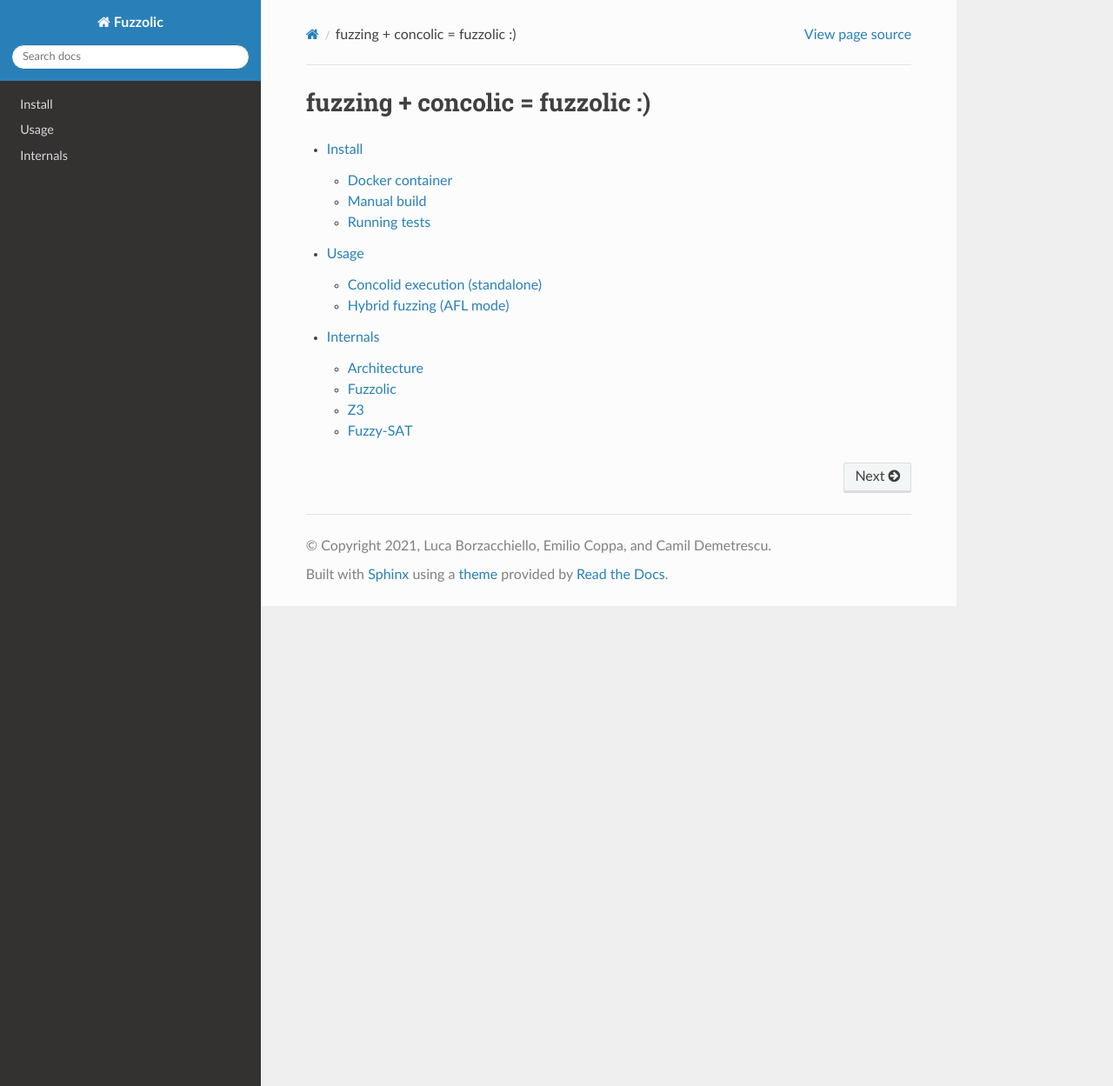
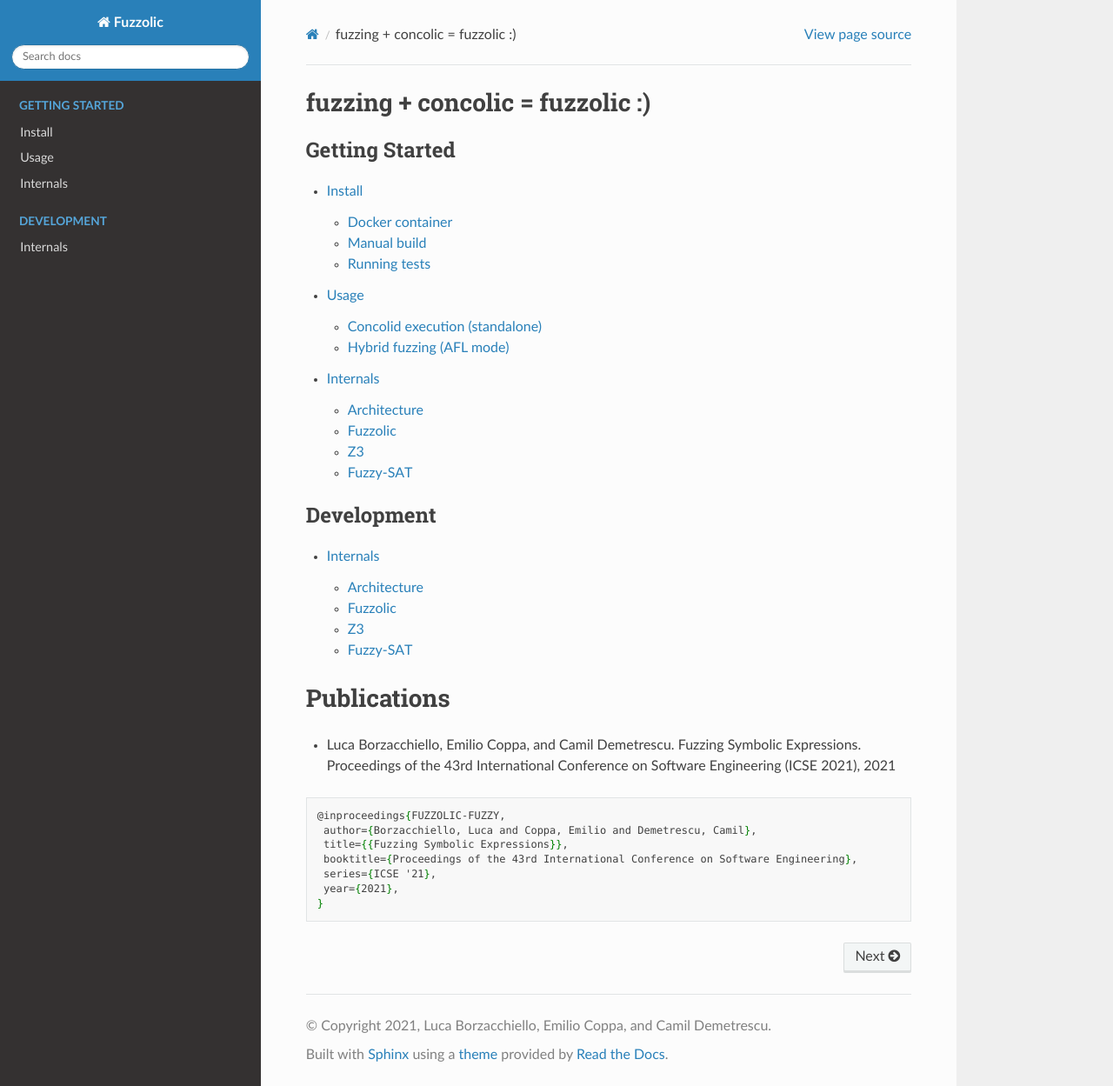
Before and after one commit to season-lab/fuzzolic, a Sphinx documentation site: the page built from docs/index.rst, in a window 1280 px wide and 1249 px high. Shown: the whole window at 87% size. Built offline with Sphinx 7.4.7 and the Read the Docs theme 2.0.0, drawn with Linux system fonts in a browser that asks for light colours.

Commit message:
Update index.rst

```diff
--- a/docs/index.rst
+++ b/docs/index.rst
@@ -5,7 +5,29 @@ fuzzing + concolic = fuzzolic :)
 
 .. toctree::
    :maxdepth: 3
+   :caption: Getting Started
 
    install
    usage
    internals
+
+.. toctree::
+   :maxdepth: 3
+   :caption: Development
+
+   internals
+
+Publications
+============
+
+* Luca Borzacchiello, Emilio Coppa, and Camil Demetrescu. Fuzzing Symbolic Expressions. Proceedings of the 43rd International Conference on Software Engineering (ICSE 2021), 2021
+
+.. code-block:: latex
+
+   @inproceedings{FUZZOLIC-FUZZY,
+    author={Borzacchiello, Luca and Coppa, Emilio and Demetrescu, Camil},
+    title={{Fuzzing Symbolic Expressions}},
+    booktitle={Proceedings of the 43rd International Conference on Software Engineering},
+    series={ICSE '21},
+    year={2021},
+   }
```
